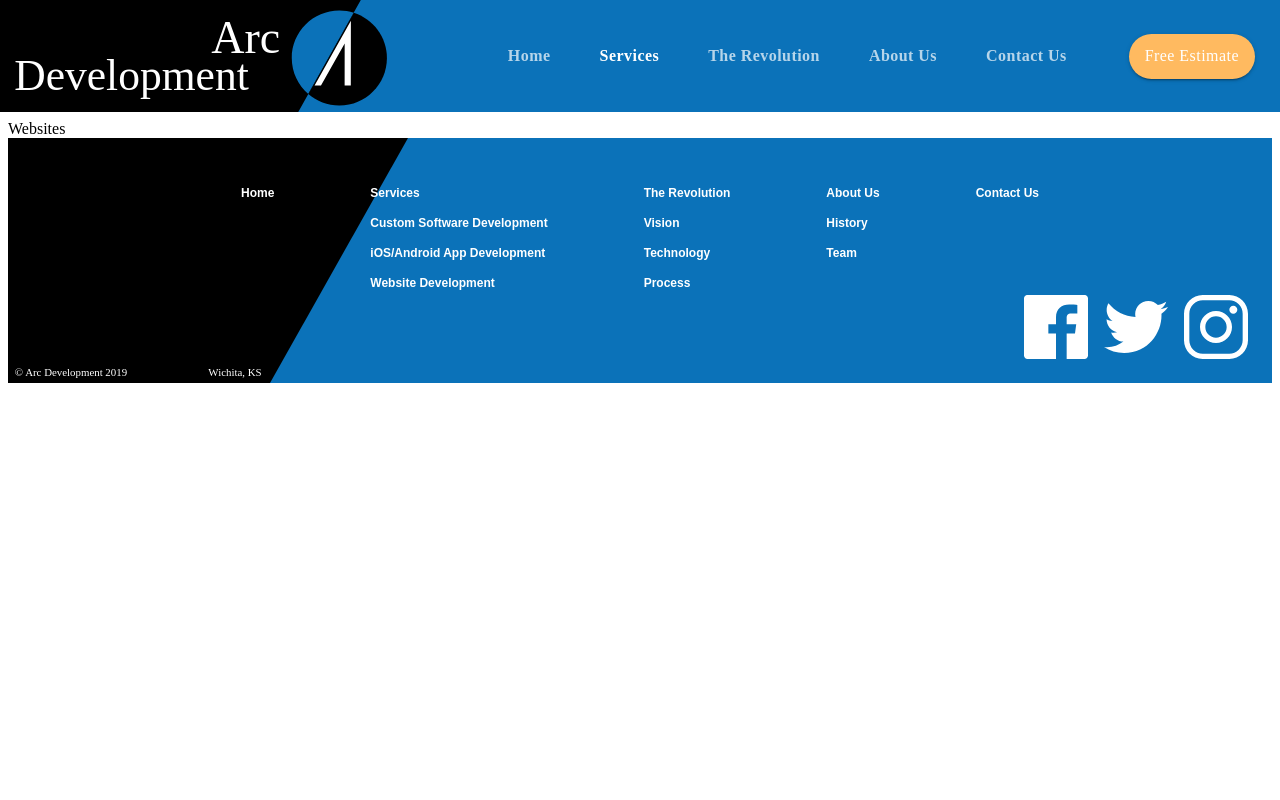
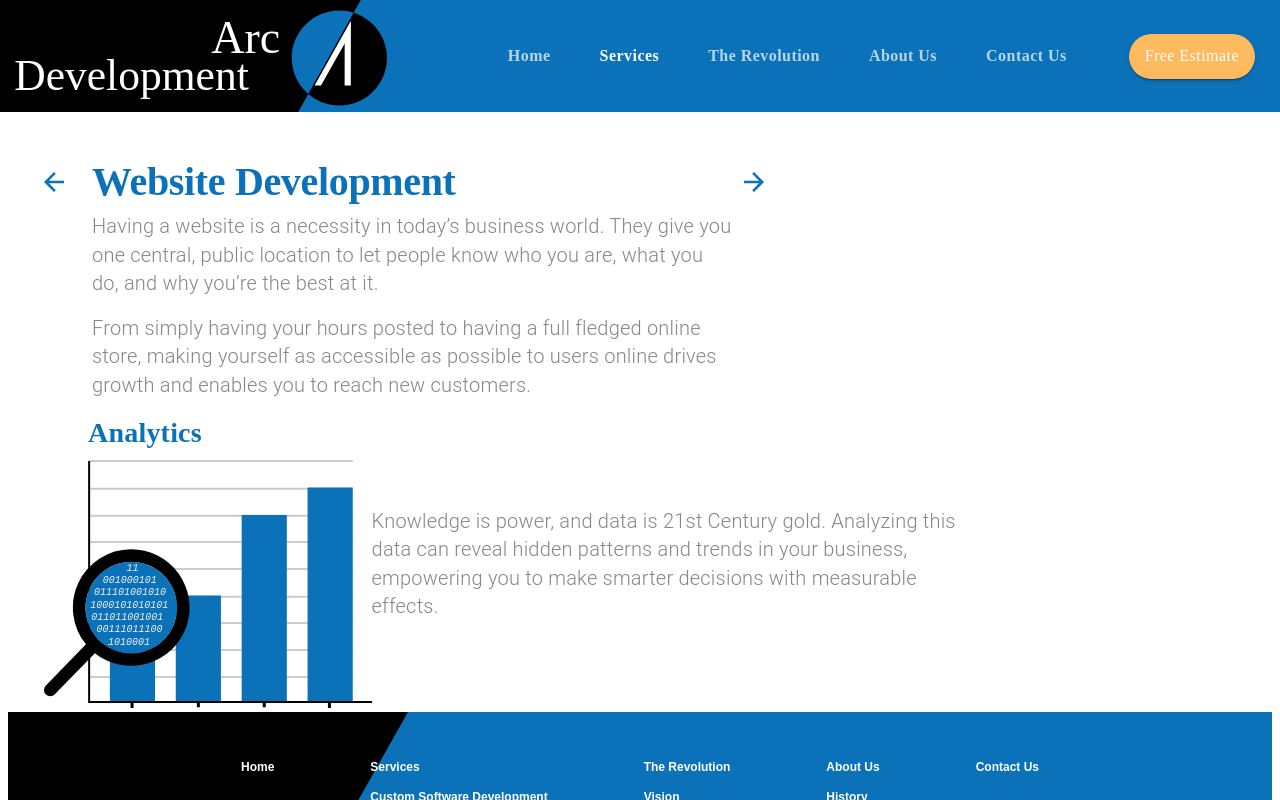
Before and after one commit to Catravine/arcdevelopment, a React (Create React App) app: page /websites in a window 1280 px wide. Shown: the top 800 px of the page. Built offline with nearby package versions, Linux system fonts and the light colour scheme; the HTML template or start-up script is replaced by a standard one.

Commit message:
start of website page

```diff
--- a/src/components/App.js
+++ b/src/components/App.js
@@ -10,11 +10,13 @@ import LandingPage from './LandingPage';
 import Services from './Services';
 import CustomSoftware from './CustomSoftware';
 import MobileApps from './MobileApps';
+import Websites from './Websites';
 
 function App() {
 
   const [selectedIndex, setSelectedIndex] = useState(0);
   const [value, setValue] = useState(0);
+
 
   return (
     <ThemeProvider theme={theme}>
@@ -37,8 +39,10 @@ function App() {
           />
           <Route exact path="/mobileapps" element={
             <MobileApps setValue={setValue} setSelectedIndex={setSelectedIndex} />}
-          />s
-          <Route exact path="/websites" element={<div>Websites</div>} />
+          />
+          <Route exact path="/websites" element={
+            <Websites setValue={setValue} setSelectedIndex={setSelectedIndex} />}
+          />
           <Route exact path="/revolution" element={<div>The Revolution</div>} />
           <Route exact path="/about" element={<div>About Us</div>} />
           <Route exact path="/contact" element={<div>Contact Us</div>} />
--- a/src/components/CustomSoftware.js
+++ b/src/components/CustomSoftware.js
@@ -45,9 +45,9 @@ const useStyles = makeStyles(theme => ({
 export default function CustomSoftware(props) {
   const classes = useStyles();
   const theme = useTheme();
-  const matchesMD = useMediaQuery(theme.breakpoints.down("md"))
-  const matchesSM = useMediaQuery(theme.breakpoints.down("sm"))
-  const matchesXS = useMediaQuery(theme.breakpoints.down("xs"))
+  const matchesMD = useMediaQuery(theme.breakpoints.down("md"));
+  const matchesSM = useMediaQuery(theme.breakpoints.down("sm"));
+  const matchesXS = useMediaQuery(theme.breakpoints.down("xs"));
 
   const documentOptions = {
     loop: true,
--- a/src/components/MobileApps.js
+++ b/src/components/MobileApps.js
@@ -68,7 +68,7 @@ export default function CustomSoftware(props) {
             <IconButton
               style={{backgroundColor: "transparent"}}
               component={Link}
-              to="/csutomsofware"
+              to="/customsoftware"
               onClick={() => props.setSelectedIndex(1)}
             >
               <img src={backArrow} alt="Back to Custom Software Page" />
--- /dev/null
+++ b/src/components/Websites.js
@@ -0,0 +1,128 @@
+import React from 'react';
+import { Link } from 'react-router-dom';
+import { makeStyles, useTheme } from '@material-ui/core/styles';
+import Grid from '@material-ui/core/Grid';
+import IconButton from '@material-ui/core/IconButton';
+import Typography from '@material-ui/core/Typography';
+import useMediaQuery from '@material-ui/core/useMediaQuery';
+import Hidden from '@material-ui/core/Hidden';
+
+import backArrow from '../assets/backArrow.svg';
+import forwardArrow from '../assets/forwardArrow.svg';
+import analytics from '../assets/analytics.svg';
+import seo from '../assets/seo.svg';
+import outreach from '../assets/outreach.svg';
+import ecommerce from '../assets/ecommerce.svg';
+
+const useStyles = makeStyles(theme => ({
+  heading: {
+    maxWidth: "40em"
+  },
+  arrowContainer: {
+    marginTop: "0.5em"
+  },
+  rowContainer: {
+    paddingLeft: "5em",
+    paddingRight: "5em",
+    [theme.breakpoints.down("sm")] : {
+      paddingLeft: "1.5em",
+      paddingRight: "1.5em",
+    }
+  },
+  paragraphContainer: {
+    maxWidth: "30em"
+  }
+}));
+
+export default function Websites(props) {
+  const classes = useStyles();
+  const theme = useTheme();
+
+  const matchesMD = useMediaQuery(theme.breakpoints.down("md"));
+  const matchesSM = useMediaQuery(theme.breakpoints.down("sm"));
+  const matchesXS = useMediaQuery(theme.breakpoints.down("xs"));
+
+  return (
+    <Grid container direction="column">
+      <Grid
+        item
+        container
+        direction="row"
+        justify={ matchesMD ? "center" : undefined }
+        className={classes.rowContainer}
+        style={{marginTop: matchesXS ? "1em" : "2em"}}
+      >
+        <Hidden mdDown>
+          <Grid
+            item
+            className={classes.arrowContainer}
+            style={{marginRight: "1em", marginLeft: "-3.5em"}}
+          >
+            <IconButton
+              style={{backgroundColor: "transparent"}}
+              component={Link}
+              to="/mobileapps"
+              onClick={() => props.setSelectedIndex(2)}
+            >
+              <img src={backArrow} alt="Back to iOS/Android Development Page" />
+            </IconButton>
+          </Grid>
+        </Hidden>
+        <Grid item container direction="column" className={classes.heading}>
+          <Grid item>
+            <Typography variant="h2" align={ matchesMD ? "center" : undefined }>
+              Website Development
+            </Typography>
+          </Grid>
+          <Grid item>
+            <Typography variant="body2" paragraph align={ matchesMD ? "center" : undefined }>
+              Having a website is a necessity in today’s business world. They give you one
+              central, public location to let people know who you are, what you do, and
+              why you’re the best at it.
+            </Typography>
+            <Typography variant="body2" paragraph align={ matchesMD ? "center" : undefined }>
+              From simply having your hours posted to having a full fledged online store,
+              making yourself as accessible as possible to users online drives growth and
+              enables you to reach new customers.
+            </Typography>
+          </Grid>
+        </Grid>
+        <Hidden mdDown>
+          <Grid item className={classes.arrowContainer}>
+            <IconButton
+              style={{backgroundColor: "transparent"}}
+              component={Link}
+              to="/services"
+              onClick={() => props.setSelectedIndex(0)}
+            >
+              <img src={forwardArrow} alt="Forward to Services Page" />
+            </IconButton>
+          </Grid>
+        </Hidden>
+      </Grid>
+      <Grid item container direction="row" alignItems="center" className={classes.rowContainer}>
+        <Grid item>
+          <Grid container direction="column">
+            <Grid item>
+              <Typography variant="h4" gutterBottom>Analytics</Typography>
+            </Grid>
+            <Grid item>
+              <img
+                src={analytics}
+                style={{ marginLeft: "-2.75em" }}
+                alt="graph with magnifying glass revealing 1s and 0s"
+              />
+            </Grid>
+          </Grid>
+        </Grid>
+        <Grid item>
+          <Typography variant="body2" className={classes.paragraphContainer}>
+            Knowledge is power, and data is 21st Century gold. Analyzing this
+            data can reveal hidden patterns and trends in your business,
+            empowering you to make smarter decisions with measurable effects.
+          </Typography>
+        </Grid>
+      </Grid>
+    </Grid>
+  );
+}
```
